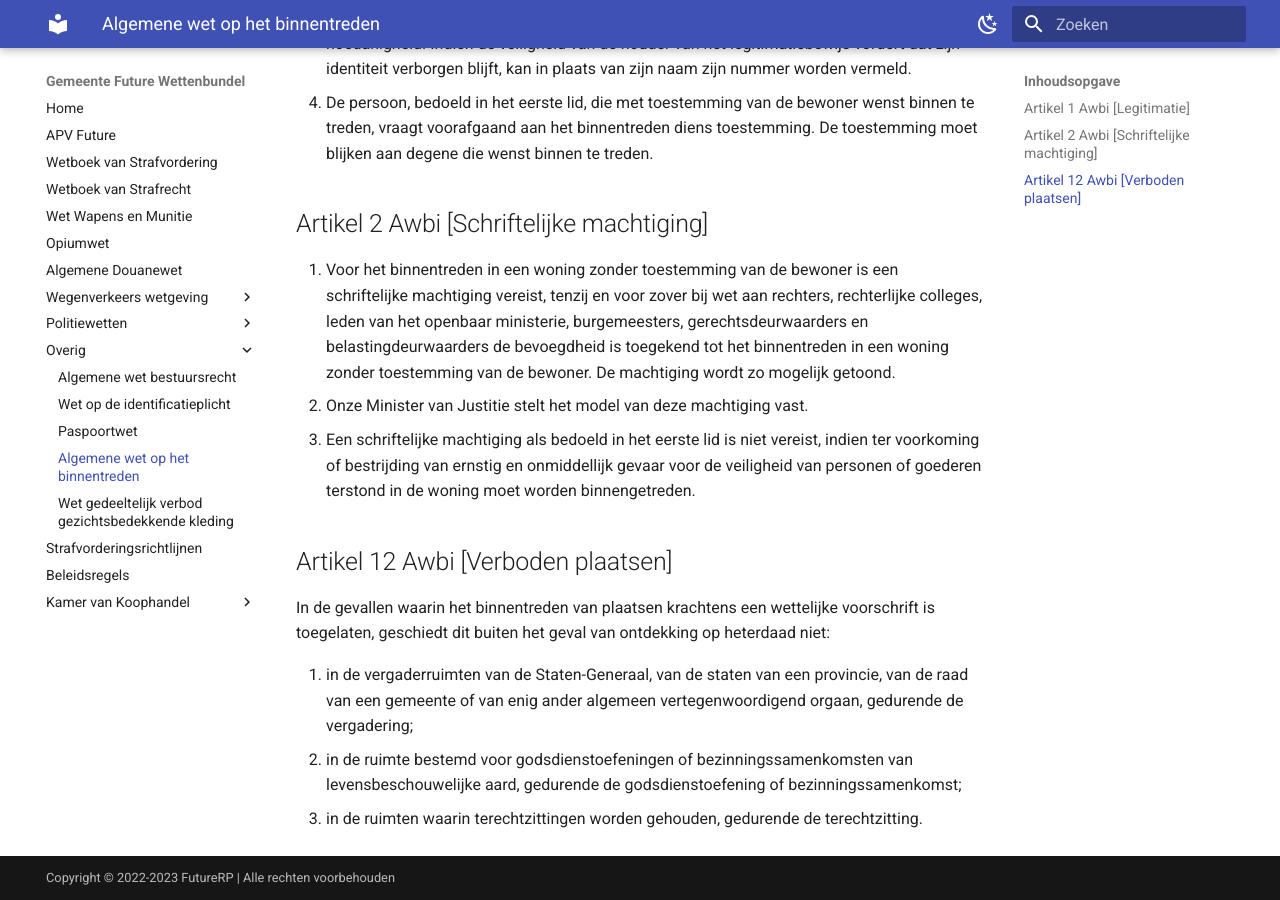
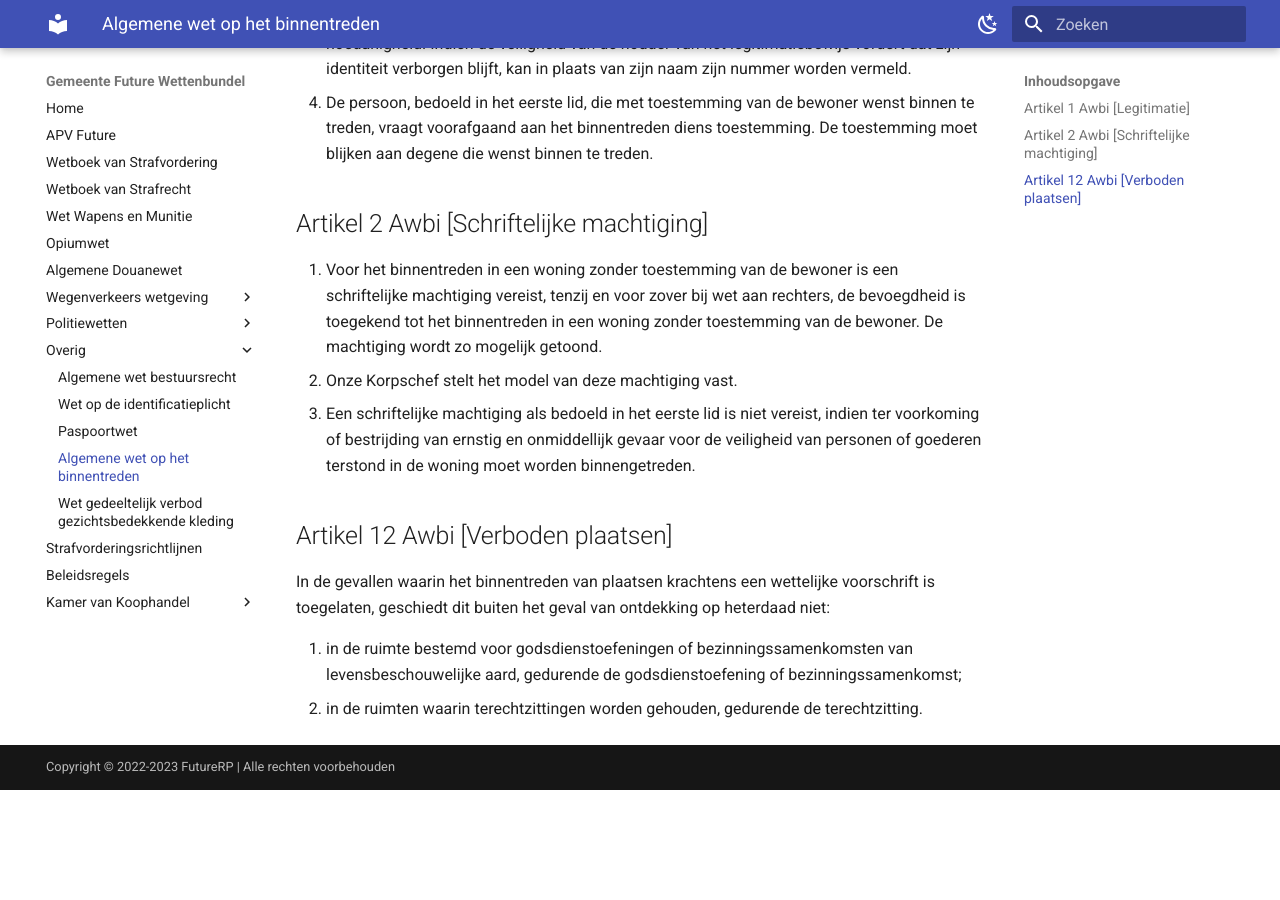
Before and after one commit to EnriqueFernandez20/FutureRP-Wettenbundel, an MkDocs documentation site: the page built from docs/algemene-wet-op-het-binnentreden.md, in a window 1280 px wide and 900 px high, scrolled down 600 px. Built offline with MkDocs 1.6.1 and Material for MkDocs 9.7.7, drawn with Linux system fonts in a browser that asks for light colours; after the commit the page ends 1390 px from its top, so only the background shows below that.

Commit message:
Update algemene-wet-op-het-binnentreden.md

```diff
--- a/docs/algemene-wet-op-het-binnentreden.md
+++ b/docs/algemene-wet-op-het-binnentreden.md
@@ -9,14 +9,13 @@
 
 ## Artikel 2 Awbi [Schriftelijke machtiging]
 
-1. Voor het binnentreden in een woning zonder toestemming van de bewoner is een schriftelijke machtiging vereist, tenzij en voor zover bij wet aan rechters, rechterlijke colleges, leden van het openbaar ministerie, burgemeesters, gerechtsdeurwaarders en belastingdeurwaarders de bevoegdheid is toegekend tot het binnentreden in een woning zonder toestemming van de bewoner. De machtiging wordt zo mogelijk getoond.
-2. Onze Minister van Justitie stelt het model van deze machtiging vast.
+1. Voor het binnentreden in een woning zonder toestemming van de bewoner is een schriftelijke machtiging vereist, tenzij en voor zover bij wet aan rechters, de bevoegdheid is toegekend tot het binnentreden in een woning zonder toestemming van de bewoner. De machtiging wordt zo mogelijk getoond.
+2. Onze Korpschef stelt het model van deze machtiging vast.
 3. Een schriftelijke machtiging als bedoeld in het eerste lid is niet vereist, indien ter voorkoming of bestrijding van ernstig en onmiddellijk gevaar voor de veiligheid van personen of goederen terstond in de woning moet worden binnengetreden.
 
 ## Artikel 12 Awbi [Verboden plaatsen]
 
 In de gevallen waarin het binnentreden van plaatsen krachtens een wettelijke voorschrift is toegelaten, geschiedt dit buiten het geval van ontdekking op heterdaad niet:
 
-1. in de vergaderruimten van de Staten-Generaal, van de staten van een provincie, van de raad van een gemeente of van enig ander algemeen vertegenwoordigend orgaan, gedurende de vergadering;
-2. in de ruimte bestemd voor godsdienstoefeningen of bezinningssamenkomsten van levensbeschouwelijke aard, gedurende de godsdienstoefening of bezinningssamenkomst;
-3. in de ruimten waarin terechtzittingen worden gehouden, gedurende de terechtzitting.
+1. in de ruimte bestemd voor godsdienstoefeningen of bezinningssamenkomsten van levensbeschouwelijke aard, gedurende de godsdienstoefening of bezinningssamenkomst;
+2. in de ruimten waarin terechtzittingen worden gehouden, gedurende de terechtzitting.
```
